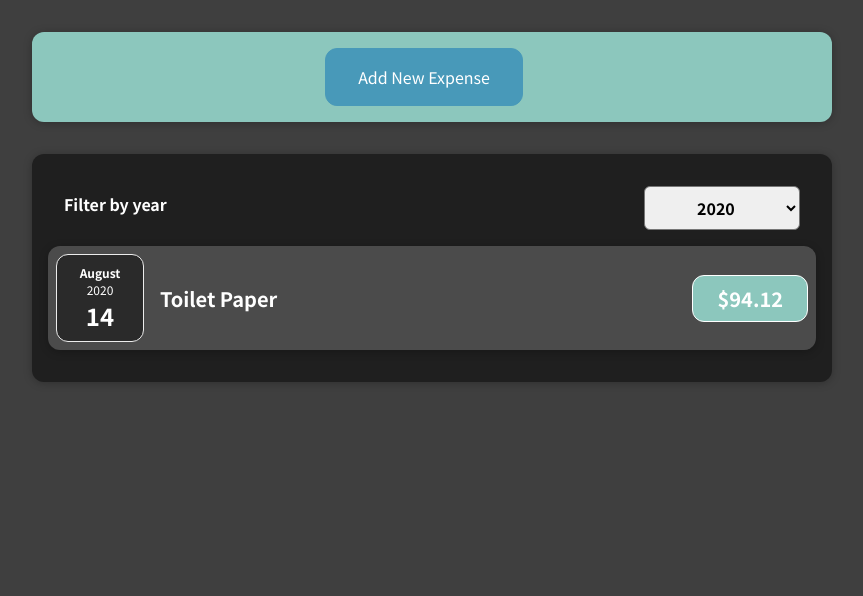
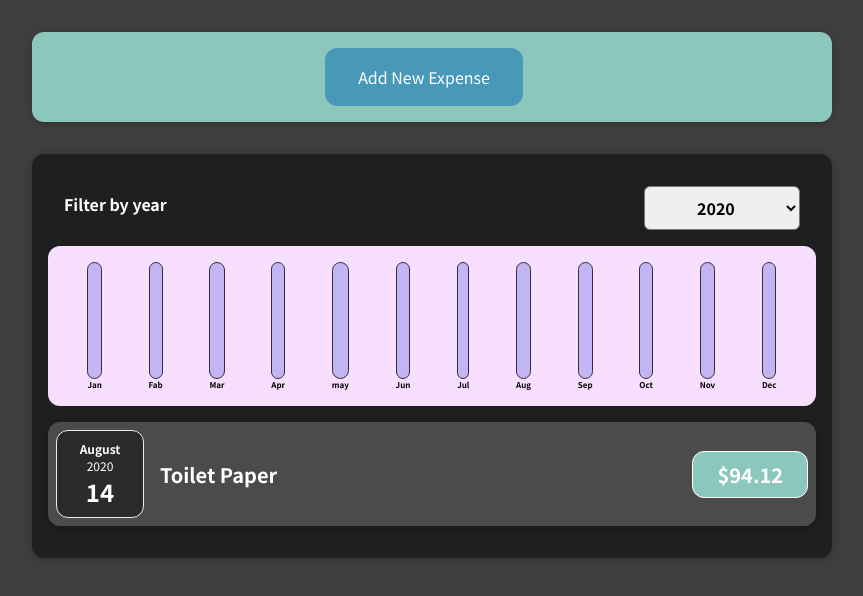
Before and after one commit to thanatP-Bz/react.js, a React (Create React App) app: page / in a window 1280 px wide. Shown: the top 596 px of the page, without its empty margins (208-1071 px from the left). Built offline with nearby package versions, Linux system fonts and the light colour scheme.

Commit message:
addMonth

```diff
--- a/src/components/Chart/Chart.js
+++ b/src/components/Chart/Chart.js
@@ -1,15 +1,17 @@
 import React from "react";
 import ChartBar from "./ChartBar";
-import "ChartBar.css";
+import "./Chart.css";
 import { data } from "browserslist";
 
 const Chart = (props) => {
+  const dataPointsValues = props.dataPoints.map((dataPoint) => dataPoint.value);
+  const totalMaximun = Math.max(...dataPointsValues);
   return (
     <div className="chart">
       {props.dataPoints.map((dataPoint) => (
         <ChartBar
           value={data.dataPoint}
-          maxValue={null}
+          maxValue={totalMaximun}
           label={dataPoint.label}
           key={dataPoint.label}
         />
--- a/src/components/Chart/ChartBar.js
+++ b/src/components/Chart/ChartBar.js
@@ -1,5 +1,5 @@
 import React from "react";
-import "ChartBar.css";
+import "./ChartBar.css";
 
 function ChartBar(props) {
   let barFillHeight = "0%";
--- a/src/components/expense/Expense.js
+++ b/src/components/expense/Expense.js
@@ -4,6 +4,7 @@
 import "../expense/Expenses.css";
 import ExpensesFilter from "../ExpensesFilter/ExpensesFilter";
 import ExpensesList from "./ExpensesList";
+import ExpensesChart from "./ExpensesChart";
 const Expense = (props) => {
   const [filteredYear, setFilteredYear] = useState("2020");
 
@@ -22,6 +23,7 @@
           selected={filteredYear}
           onChangeFilter={filterChangeHandler}
         />
+        <ExpensesChart expenses={filteredExpenses} />
         <ExpensesList items={filteredExpenses} />
       </Card>
     </div>
--- /dev/null
+++ b/src/components/expense/ExpensesChart.js
@@ -0,0 +1,28 @@
+import React from "react";
+import Chart from "../Chart/Chart";
+
+const ExpensesChart = (props) => {
+  const chartDataPoints = [
+    { label: "Jan", value: 0 },
+    { label: "Fab", value: 0 },
+    { label: "Mar", value: 0 },
+    { label: "Apr", value: 0 },
+    { label: "may", value: 0 },
+    { label: "Jun", value: 0 },
+    { label: "Jul", value: 0 },
+    { label: "Aug", value: 0 },
+    { label: "Sep", value: 0 },
+    { label: "Oct", value: 0 },
+    { label: "Nov", value: 0 },
+    { label: "Dec", value: 0 },
+  ];
+
+  for (const expense of props.expenses) {
+    const expenseMonth = expense.date.getMonth(); //start at 0 => Jan => 0
+    chartDataPoints[expenseMonth].value += expense.amount;
+  }
+
+  return <Chart dataPoints={chartDataPoints} />;
+};
+
+export default ExpensesChart;
```
